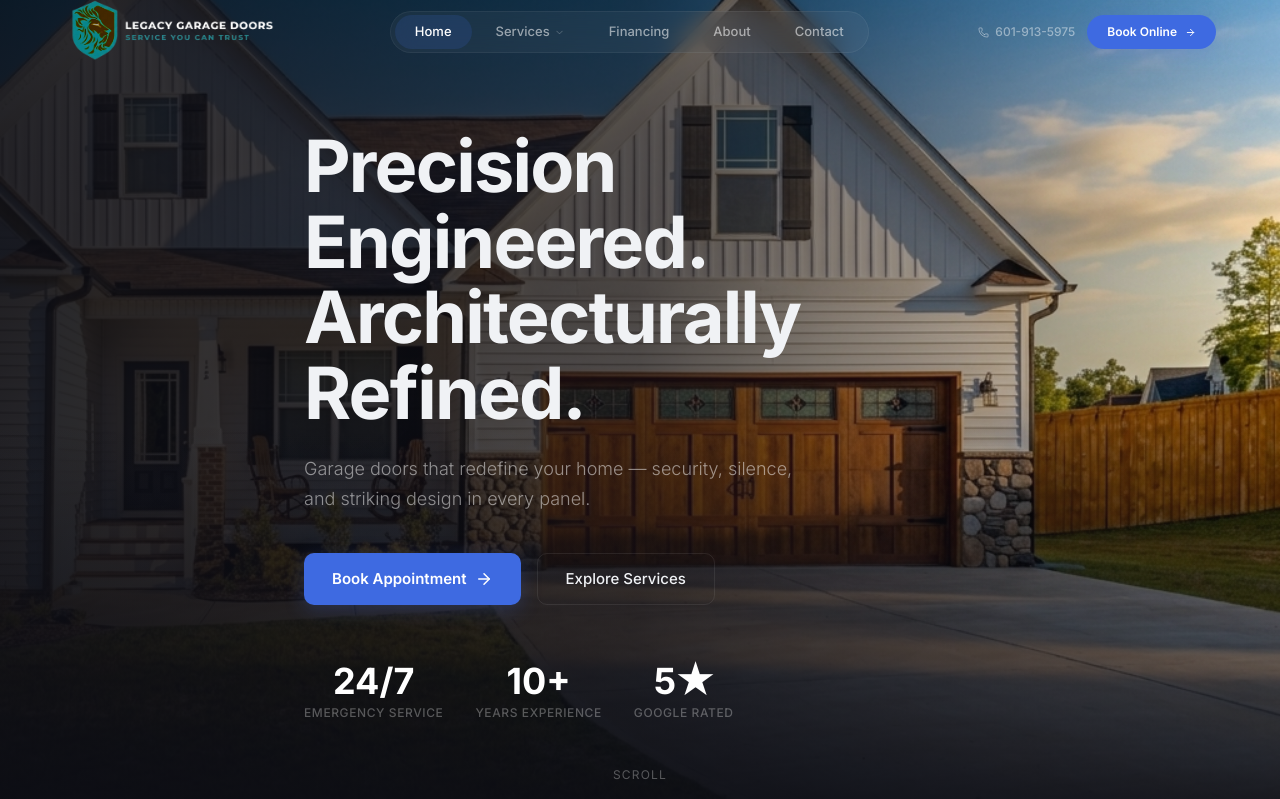
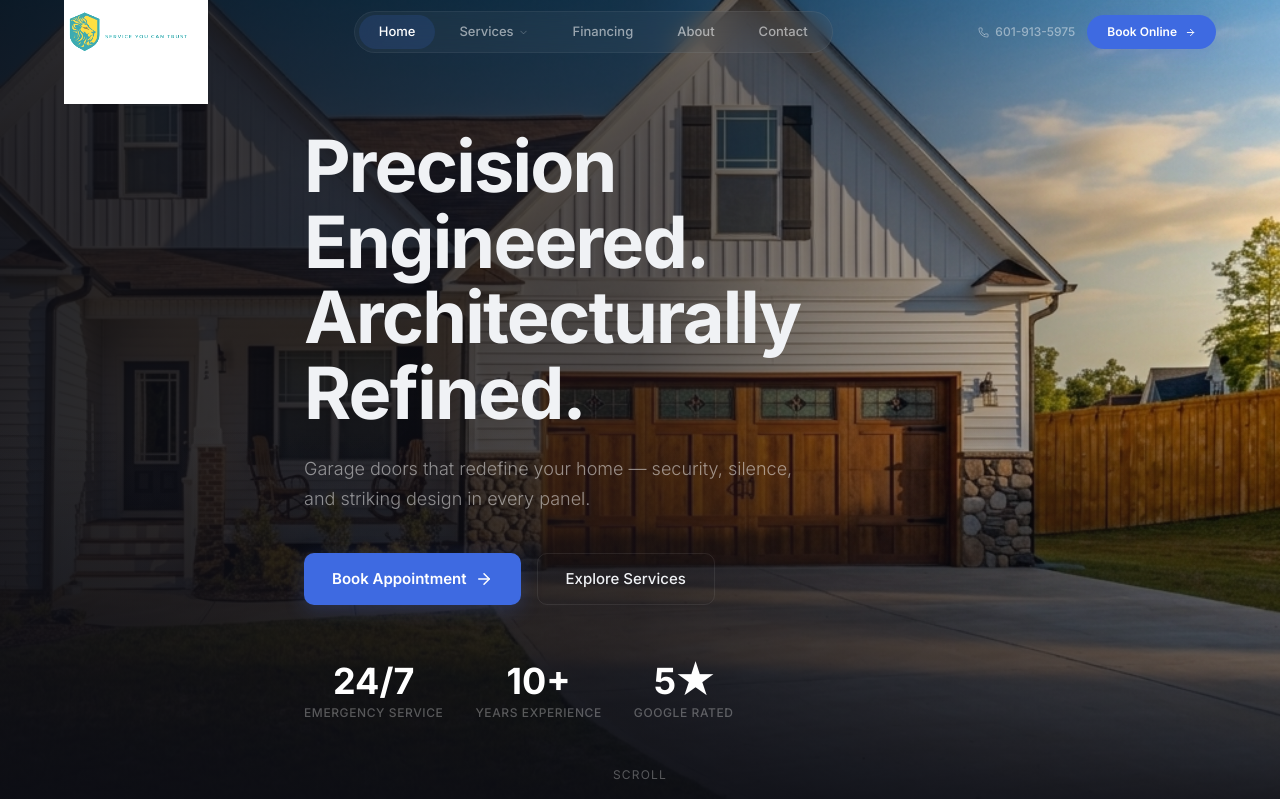
Before and after one commit to Founditmarketing/legacy-garage-doors, a Next.js app: page / in a window 1280 px wide. Shown: the top 799 px of the page. Built offline with nearby package versions, Linux system fonts and the light colour scheme.

Commit message:
Replace logo with white-text version, revert CSS filter hacks

```diff
--- a/src/components/Footer.tsx
+++ b/src/components/Footer.tsx
@@ -32,7 +32,7 @@ export default function Footer() {
                 width={240}
                 height={240}
                 className="h-36 w-auto mb-4"
-                style={{ filter: "brightness(1.15) invert(1) hue-rotate(180deg)" }}
+                style={{ filter: "brightness(1.15)" }}
               />
             </Link>
             <p className="text-sm text-white/40 leading-relaxed max-w-[220px] mb-4 font-light">
--- a/src/components/Header.tsx
+++ b/src/components/Header.tsx
@@ -65,7 +65,7 @@ export default function Header() {
               width={240}
               height={240}
               className="h-36 w-auto object-contain"
-              style={{ filter: "brightness(1.15) invert(1) hue-rotate(180deg)" }}
+              style={{ filter: "brightness(1.15)" }}
               priority
             />
           </Link>
```
Also changed, not shown: public/images/logo-shield.png.
